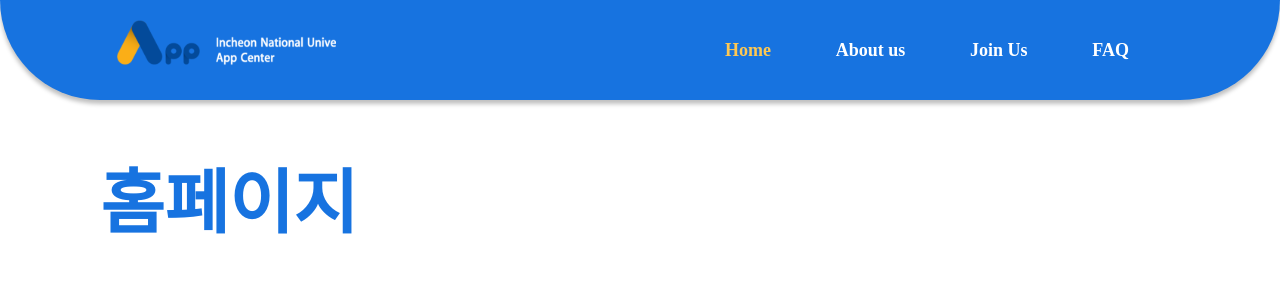
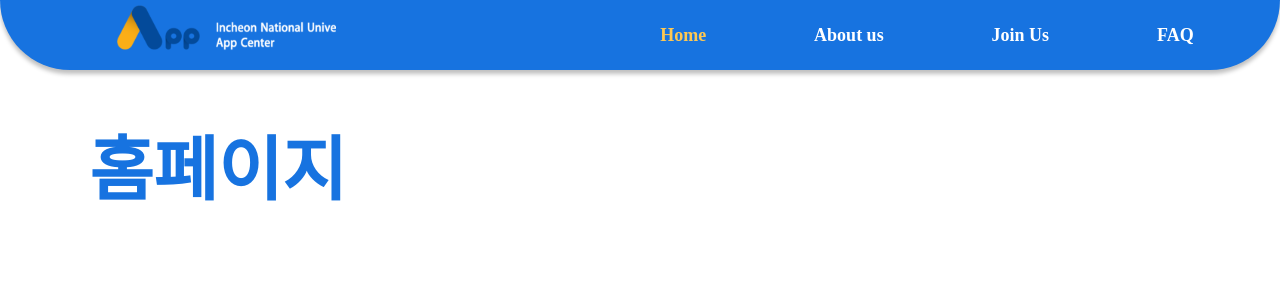
Before and after one commit to inu-appcenter/appcenter-homepage-renewal, a React (Create React App) app: page /home in a window 1280 px wide. Shown: the top 300 px of the page. Built offline with nearby package versions, Linux system fonts and the light colour scheme.

Commit message:
design: header bar 높이 수정

```diff
--- a/src/component/common/Header.js
+++ b/src/component/common/Header.js
@@ -10,7 +10,7 @@ const Header = () => {
         <>
             <Box sx={{width: '100%'}}>
                 <AppBar>
-                    <Toolbar>
+                    <Toolbar sx={{height:'100%'}}>
                         <Logo to={'/home'}>
                             <img src={logo} alt='Inu App Center. logo'/>
                         </Logo>
@@ -34,6 +34,7 @@ export default Header;
 
 const AppBar = styled.div`
   position: sticky;
+  height: ${props => props.theme.height.headerBarHeight};
   padding-left:  ${props => props.theme.padding.navBarInside};
   padding-right: ${props => props.theme.padding.navBarInside};
   background: ${props => props.theme.color.primary};
@@ -52,7 +53,7 @@ const Logo = styled(Link)`
 `
 const NavBar = styled.div`
   display: flex;
-  justify-content: space-evenly;
+  justify-content: space-between;
   flex-grow: 1;
   & .navbar__item {
     color: ${props => props.theme.color.white};
--- a/src/component/common/PageTitle.js
+++ b/src/component/common/PageTitle.js
@@ -10,10 +10,15 @@ export const PageTitle = ({title}) =>{
 
 const TitleTextWrap = styled.div`
   display: flex;
+  margin-top:${props => props.theme.margin.pageTitleTop}
 `
 
 const TitleTextBox = styled.h1`
-  margin-left: 100px;
+  margin:
+          0
+          ${props=>props.theme.margin.pageTitleOutSide}
+          0
+          ${props=>props.theme.margin.pageTitleOutSide};
   font-size: 70px;
   font-weight: 700;
   color: ${props => props.theme.color.primary};
--- a/src/resource/style/Theme.js
+++ b/src/resource/style/Theme.js
@@ -9,6 +9,13 @@ const theme = {
     },
     padding:{
         navBarInside: viewWidthCalc(70),
+    },
+    margin:{
+        pageTitleOutSide: viewWidthCalc(100),
+        pageTitleTop: viewWidthCalc(50),
+    },
+    height:{
+        headerBarHeight: '70px',
     }
 }
 
```
